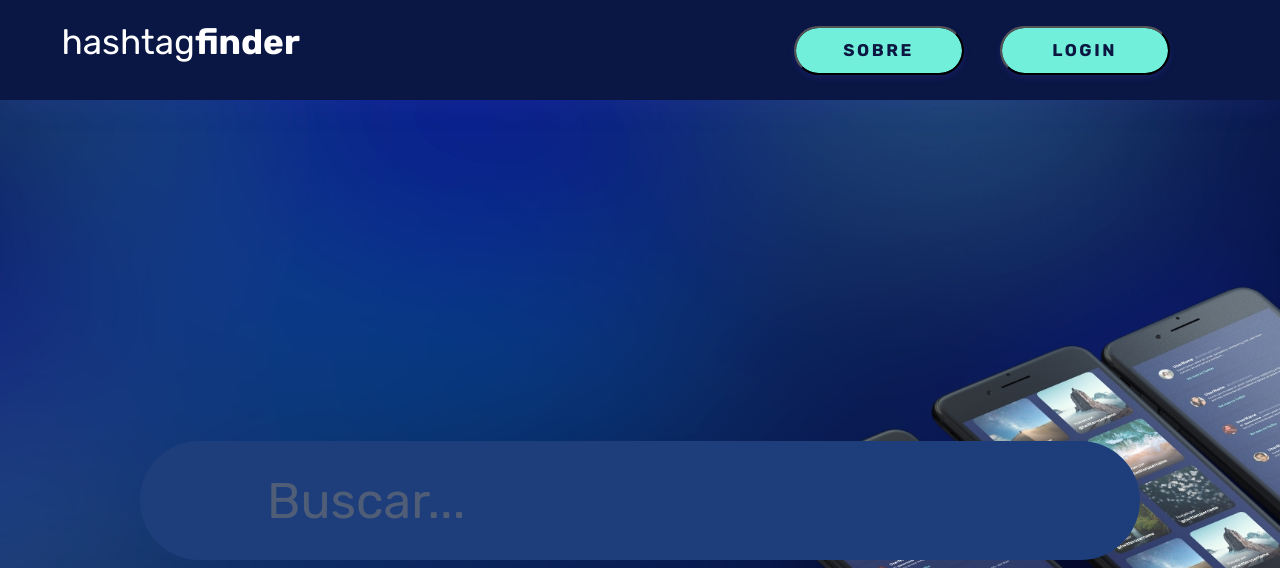
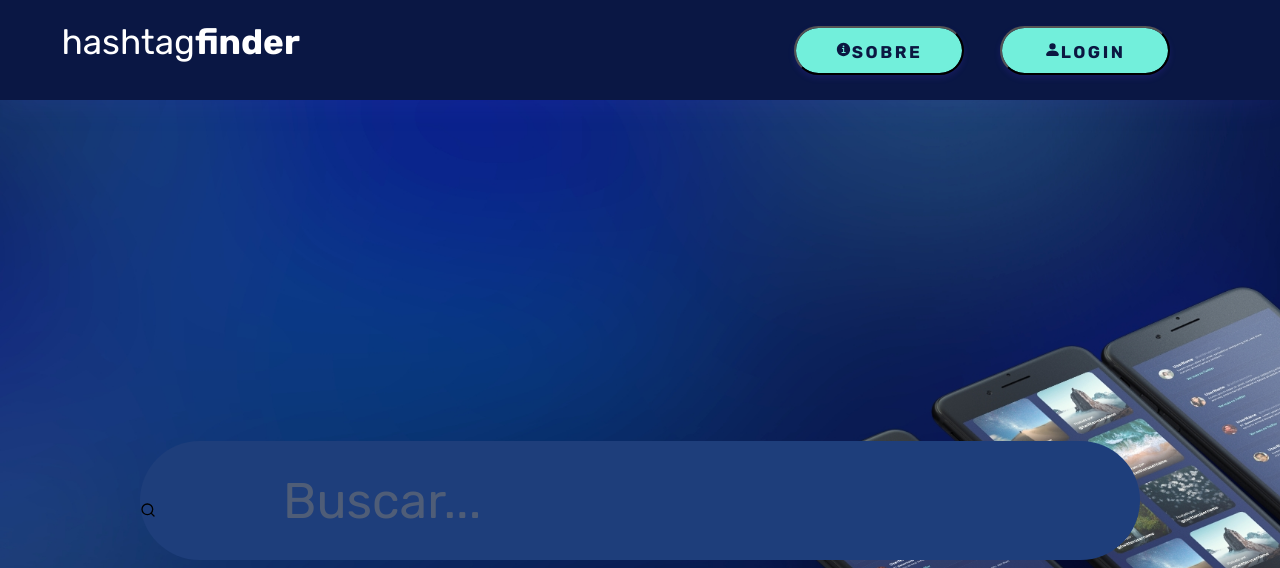
Before and after one commit to fabiodrneles/squad09, a React (Create React App) app in the folder squad09/: page / in a window 1280 px wide. Shown: the top 568 px of the page. Built offline with nearby package versions, Linux system fonts and the light colour scheme.

Commit message:
adicionando icone person , icone info, icone search na searchbar

```diff
--- a/squad09/package.json
+++ b/squad09/package.json
@@ -3,11 +3,13 @@
   "version": "0.1.0",
   "private": true,
   "dependencies": {
+    "@react-icons/all-files": "^4.1.0",
     "@testing-library/jest-dom": "^5.16.5",
     "@testing-library/react": "^13.4.0",
     "@testing-library/user-event": "^13.5.0",
     "react": "^18.2.0",
     "react-dom": "^18.2.0",
+    "react-icons": "^4.7.1",
     "react-router-dom": "^6.4.5",
     "react-scripts": "^5.0.1",
     "web-vitals": "^2.1.4"
--- a/squad09/src/components/Header/index.js
+++ b/squad09/src/components/Header/index.js
@@ -1,5 +1,7 @@
 import React from "react";
 import "./style.css";
+import { IoInformationCircleSharp } from 'react-icons/io5';
+import { BsFillPersonFill } from 'react-icons/bs';
 
 function Top(){
     return (
@@ -11,8 +13,14 @@ function Top(){
                 </div>
 
                 <div className="botoes">
-                    <button className="btnLeft">Sobre</button>
-                    <button className="btnRight">Login</button>
+                    <button className="btnLeft">
+                    <IoInformationCircleSharp/>
+                      Sobre
+                    </button>
+                    <button className="btnRight">
+                    <BsFillPersonFill/>
+                      Login
+                    </button>
                 </div>
             </div>
         </div>
--- a/squad09/src/components/Header/style.css
+++ b/squad09/src/components/Header/style.css
@@ -99,3 +99,14 @@ span {
     letter-spacing: 0px;
     color: #FFFFFF;
 }
+
+
+.IoInformationCircleSharp {
+  margin-right: 14.23px;
+  margin-top: 19px;
+
+}
+
+path {
+  margin-right: 14.23px;
+}
--- a/squad09/src/components/SearchBar/index.js
+++ b/squad09/src/components/SearchBar/index.js
@@ -1,10 +1,12 @@
 import "./style.css";
-
+import { FiSearch } from 'react-icons/fi';
 
 function SearchBar () {
     return(
         <div id="divBusca">
-            <input type="text" id="txtBusca" placeholder="Buscar..."/>
+            <FiSearch/>
+            <input  type="text" id="txtBusca" placeholder="Buscar..."/>
+
         </div>
     );
 }
--- a/squad09/src/components/SearchBar/style.css
+++ b/squad09/src/components/SearchBar/style.css
@@ -30,3 +30,7 @@
     letter-spacing: 0px;
     opacity: 0.57;
   }
+
+  FiSearch {
+    margin-left: 35px;
+  }
```
Also changed, not shown: 1 other file (tests, documents, lock files or other folders).
